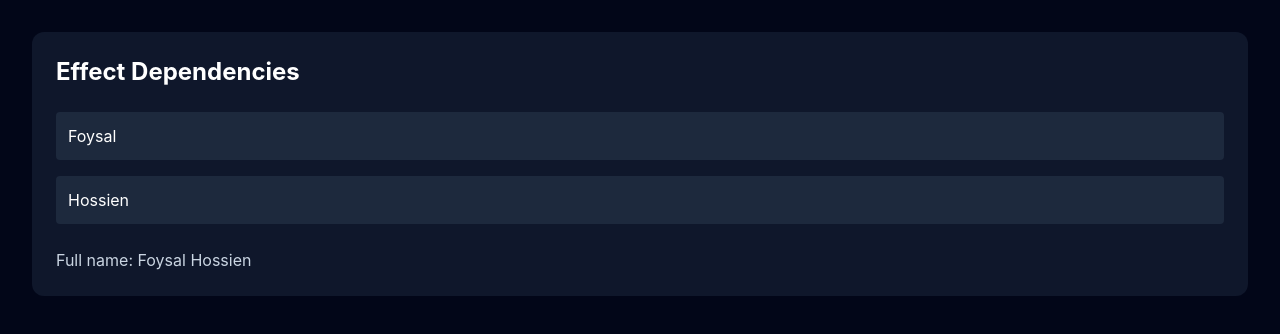
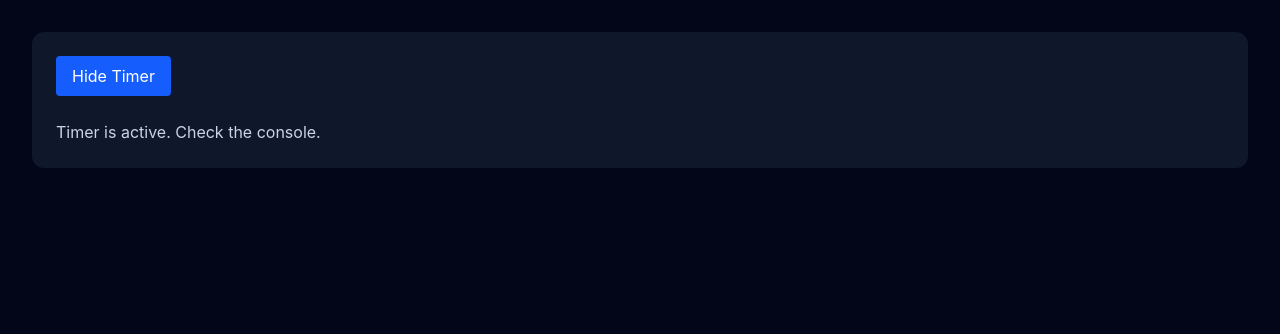
Before and after one commit to foysaliio/React-Mastery-Journey, a React (Vite) app: page / in a window 1280 px wide. Shown: the top 334 px of the page. Built offline with nearby package versions, Linux system fonts and the light colour scheme.

Commit message:
feat(react): learn effect cleanup functions

```diff
--- a/src/App.tsx
+++ b/src/App.tsx
@@ -1,9 +1,9 @@
-import EffectDependencies from "./Components/EffectDependencies";
+import CleanupDemo from "./Components/CleanupDemo";
 
 function App() {
   return (
     <main className="min-h-screen bg-slate-950 p-8">
-      <EffectDependencies />
+      <CleanupDemo />
     </main>
   );
 }
--- /dev/null
+++ b/src/Components/CleanupDemo.tsx
@@ -0,0 +1,38 @@
+import { useEffect, useState } from "react";
+
+const CleanupDemo = () => {
+  const [isVisible, setIsVisible] = useState<boolean>(true);
+  return (
+    <section className="rounded-xl bg-slate-900 p-6 text-white">
+      <button
+        type="button"
+        onClick={() => {
+          setIsVisible((current) => !current);
+        }}
+        className="rounded bg-blue-600 px-4 py-2"
+      >
+        {isVisible ? "Hide Timer" : "Show Timer"}
+      </button>
+      {isVisible && <Timer />}
+    </section>
+  );
+};
+
+const Timer = () => {
+  useEffect(() => {
+    const timerId = window.setInterval(() => {
+      console.log("Timer running");
+    }, 1000);
+
+    return () => {
+      window.clearInterval(timerId);
+      console.log("Timer cleaned up");
+    };
+  }, []);
+
+  return (
+    <p className="mt-6 text-slate-300">Timer is active. Check the console.</p>
+  );
+};
+
+export default CleanupDemo;
--- a/src/Components/EffectDependencies.tsx
+++ /dev/null
@@ -1,40 +0,0 @@
-import { useEffect, useState } from "react";
-
-const EffectDependencies = () => {
-  const [firstName, setFirstName] = useState<string>("Foysal");
-  const [lastName, setLastName] = useState<string>("Hossien");
-
-  useEffect(() => {
-    document.title = `${firstName} ${lastName}`;
-  }, [firstName, lastName]);
-
-  return (
-    <section className="rounded-xl bg-slate-900 p-6 text-white">
-      <h2 className="text-2xl font-bold">Effect Dependencies</h2>
-
-      <div className="mt-6 space-y-4">
-        <input
-          type="text"
-          value={firstName}
-          onChange={(event) => setFirstName(event.currentTarget.value)}
-          placeholder="First name"
-          className="w-full rounded bg-slate-800 p-3"
-        />
-
-        <input
-          type="text"
-          value={lastName}
-          onChange={(event) => setLastName(event.currentTarget.value)}
-          placeholder="Last name"
-          className="w-full rounded bg-slate-800 p-3"
-        />
-      </div>
-
-      <p className="mt-6 text-slate-300">
-        Full name: {firstName} {lastName}
-      </p>
-    </section>
-  );
-};
-
-export default EffectDependencies;
```
